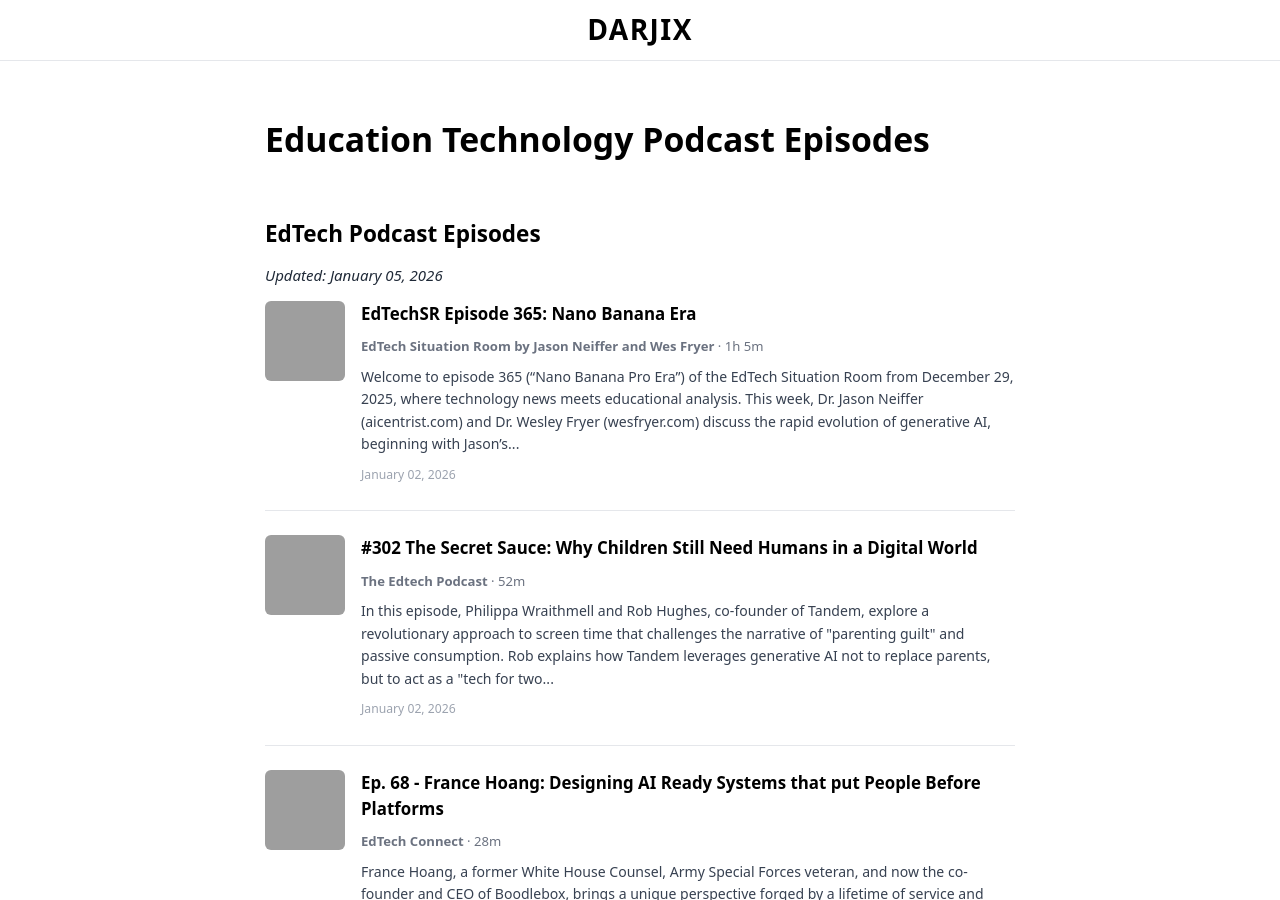
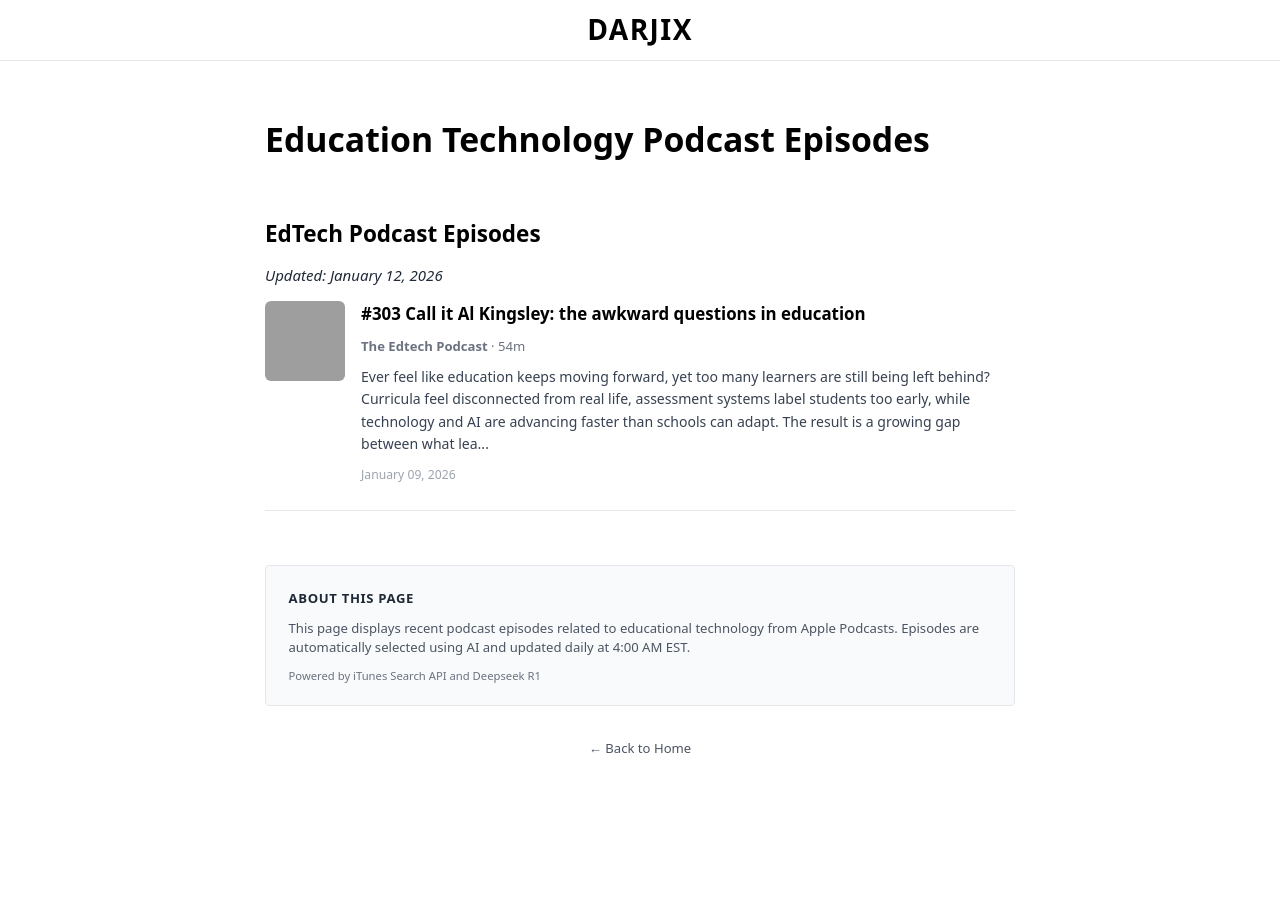
Before and after one commit to saldarji/darjix, a Jekyll site: the page built from podcasts.html, in a window 1280 px wide and 900 px high. Built offline with Jekyll 4.4.1, drawn with Linux system fonts in a browser that asks for light colours; some of the changed text lies outside the part shown; grey boxes are pictures that could not be loaded.

Commit message:
🤖 Auto-update: EdTech Podcasts - January 12, 2026

```diff
--- a/_includes/edtech-podcasts.md
+++ b/_includes/edtech-podcasts.md
@@ -1,12 +1,4 @@
 # EdTech Podcast Episodes
-*Updated: January 05, 2026*
+*Updated: January 12, 2026*
 
-<div style="display: flex; margin-bottom: 24px; padding-bottom: 24px; border-bottom: 1px solid #e5e7eb;"><div style="flex-shrink: 0; width: 80px; height: 80px; margin-right: 16px; border-radius: 6px; overflow: hidden;"><img src="https://is1-ssl.mzstatic.com/image/thumb/Podcasts221/v4/4a/20/57/4a205711-6bbb-b482-40d5-1a463e5918c6/mza_16143634063464051288.jpg/160x160bb.jpg" alt="EdTechSR Episode 365: Nano Banana Era" style="width: 100%; height: 100%; object-fit: cover; display: block;"></div><div style="flex: 1;"><h3 style="margin: 0 0 8px 0; font-size: 1.125rem; font-weight: 600;"><a href="https://podcasts.apple.com/us/podcast/edtechsr-episode-365-nano-banana-era/id1080241613?i=1000743524775&uo=4" style="color: #000; text-decoration: none;">EdTechSR Episode 365: Nano Banana Era</a></h3><p style="margin: 0 0 8px 0; font-size: 0.875rem; color: #6b7280;"><strong>EdTech Situation Room by Jason Neiffer and Wes Fryer</strong> · 1h 5m</p><p style="margin: 0 0 8px 0; font-size: 0.9375rem; color: #374151; line-height: 1.6;">Welcome to episode 365 (“Nano Banana Pro Era”) of the EdTech Situation Room from December 29, 2025, where technology news meets educational analysis. This week, Dr. Jason Neiffer (aicentrist.com) and Dr. Wesley Fryer (wesfryer.com) discuss the rapid evolution of generative AI, beginning with Jason’s...</p><p style="margin: 0; font-size: 0.8125rem; color: #9ca3af;">January 02, 2026</p></div></div>
-<div style="display: flex; margin-bottom: 24px; padding-bottom: 24px; border-bottom: 1px solid #e5e7eb;"><div style="flex-shrink: 0; width: 80px; height: 80px; margin-right: 16px; border-radius: 6px; overflow: hidden;"><img src="https://is1-ssl.mzstatic.com/image/thumb/Podcasts125/v4/2c/5b/0a/2c5b0a8f-62cf-87e5-4dac-79e206201d47/mza_14620130454775825252.png/160x160bb.jpg" alt="#302 The Secret Sauce: Why Children Still Need Humans in a Digital World" style="width: 100%; height: 100%; object-fit: cover; display: block;"></div><div style="flex: 1;"><h3 style="margin: 0 0 8px 0; font-size: 1.125rem; font-weight: 600;"><a href="https://podcasts.apple.com/us/podcast/302-the-secret-sauce-why-children-still-need-humans/id1107282759?i=1000743494200&uo=4" style="color: #000; text-decoration: none;">#302 The Secret Sauce: Why Children Still Need Humans in a Digital World</a></h3><p style="margin: 0 0 8px 0; font-size: 0.875rem; color: #6b7280;"><strong>The Edtech Podcast</strong> · 52m</p><p style="margin: 0 0 8px 0; font-size: 0.9375rem; color: #374151; line-height: 1.6;">In this episode, Philippa Wraithmell and Rob Hughes, co-founder of Tandem, explore a revolutionary approach to screen time that challenges the narrative of "parenting guilt" and passive consumption. Rob explains how Tandem leverages generative AI not to replace parents, but to act as a "tech for two...</p><p style="margin: 0; font-size: 0.8125rem; color: #9ca3af;">January 02, 2026</p></div></div>
-<div style="display: flex; margin-bottom: 24px; padding-bottom: 24px; border-bottom: 1px solid #e5e7eb;"><div style="flex-shrink: 0; width: 80px; height: 80px; margin-right: 16px; border-radius: 6px; overflow: hidden;"><img src="https://is1-ssl.mzstatic.com/image/thumb/Podcasts211/v4/20/6f/6f/206f6f20-ecef-db00-9727-65f6693c6664/mza_13234921213841360867.jpg/160x160bb.jpg" alt="Ep. 68 - France Hoang: Designing AI Ready Systems that put People Before Platforms" style="width: 100%; height: 100%; object-fit: cover; display: block;"></div><div style="flex: 1;"><h3 style="margin: 0 0 8px 0; font-size: 1.125rem; font-weight: 600;"><a href="https://podcasts.apple.com/us/podcast/ep-68-france-hoang-designing-ai-ready-systems-that/id1768118412?i=1000743493096&uo=4" style="color: #000; text-decoration: none;">Ep. 68 - France Hoang: Designing AI Ready Systems that put People Before Platforms</a></h3><p style="margin: 0 0 8px 0; font-size: 0.875rem; color: #6b7280;"><strong>EdTech Connect</strong> · 28m</p><p style="margin: 0 0 8px 0; font-size: 0.9375rem; color: #374151; line-height: 1.6;">France Hoang, a former White House Counsel, Army Special Forces veteran, and now the co-founder and CEO of Boodlebox, brings a unique perspective forged by a lifetime of service and leadership, now focused on one of education's most urgent questions: How do we get the human-AI relationship right?
-
-T...</p><p style="margin: 0; font-size: 0.8125rem; color: #9ca3af;">January 02, 2026</p></div></div>
-<div style="display: flex; margin-bottom: 24px; padding-bottom: 24px; border-bottom: 1px solid #e5e7eb;"><div style="flex-shrink: 0; width: 80px; height: 80px; margin-right: 16px; border-radius: 6px; overflow: hidden;"><img src="https://is1-ssl.mzstatic.com/image/thumb/Podcasts221/v4/a4/cf/59/a4cf5936-217d-e9ad-43e5-7705629a600e/mza_6782324462677754171.jpg/160x160bb.jpg" alt="AI Literacy Isn’t “One More Thing” ft. Lindy Hockenbary | My EdTech Life 350" style="width: 100%; height: 100%; object-fit: cover; display: block;"></div><div style="flex: 1;"><h3 style="margin: 0 0 8px 0; font-size: 1.125rem; font-weight: 600;"><a href="https://podcasts.apple.com/us/podcast/ai-literacy-isnt-one-more-thing-ft-lindy-hockenbary/id1508022885?i=1000743266631&uo=4" style="color: #000; text-decoration: none;">AI Literacy Isn’t “One More Thing” ft. Lindy Hockenbary | My EdTech Life 350</a></h3><p style="margin: 0 0 8px 0; font-size: 0.875rem; color: #6b7280;"><strong>My EdTech Life</strong> · 58m</p><p style="margin: 0 0 8px 0; font-size: 0.9375rem; color: #374151; line-height: 1.6;">In Episode 350 of My EdTech Life, Dr. Alfonso “Fonz” Mendoza sits down with Lindy Hockenbary (LindyHoc), a K–12 EdTech advisor, strategist, and professional learning leader known for helping teachers make technology work for real learning.
-
-This conversation goes straight to the issues educators ac...</p><p style="margin: 0; font-size: 0.8125rem; color: #9ca3af;">December 31, 2025</p></div></div>
-<div style="display: flex; margin-bottom: 24px; padding-bottom: 24px; border-bottom: 1px solid #e5e7eb;"><div style="flex-shrink: 0; width: 80px; height: 80px; margin-right: 16px; border-radius: 6px; overflow: hidden;"><img src="https://is1-ssl.mzstatic.com/image/thumb/Podcasts122/v4/0b/68/31/0b6831a2-b3c8-18c4-23ee-d321b5457c8d/mza_9133519820943397166.png/160x160bb.jpg" alt="How Stevens Tech Became One of the Strongest Transformation Stories in Higher Education" style="width: 100%; height: 100%; object-fit: cover; display: block;"></div><div style="flex: 1;"><h3 style="margin: 0 0 8px 0; font-size: 1.125rem; font-weight: 600;"><a href="https://podcasts.apple.com/us/podcast/how-stevens-tech-became-one-of-the/id1435207787?i=1000743215712&uo=4" style="color: #000; text-decoration: none;">How Stevens Tech Became One of the Strongest Transformation Stories in Higher Education</a></h3><p style="margin: 0 0 8px 0; font-size: 0.875rem; color: #6b7280;"><strong>Changing Higher Ed</strong> · 42m</p><p style="margin: 0 0 8px 0; font-size: 0.9375rem; color: #374151; line-height: 1.6;">Institutional transformation in higher education is often described in broad terms. At Stevens Institute of Technology, Dr. Nariman Farvardin describes transformation in operational terms: disciplined strategic planning, academic realignment, and year-after-year execution systems that produced what ...</p><p style="margin: 0; font-size: 0.8125rem; color: #9ca3af;">December 30, 2025</p></div></div>
+<div style="display: flex; margin-bottom: 24px; padding-bottom: 24px; border-bottom: 1px solid #e5e7eb;"><div style="flex-shrink: 0; width: 80px; height: 80px; margin-right: 16px; border-radius: 6px; overflow: hidden;"><img src="https://is1-ssl.mzstatic.com/image/thumb/Podcasts125/v4/2c/5b/0a/2c5b0a8f-62cf-87e5-4dac-79e206201d47/mza_14620130454775825252.png/160x160bb.jpg" alt="#303 Call it Al Kingsley: the awkward questions in education" style="width: 100%; height: 100%; object-fit: cover; display: block;"></div><div style="flex: 1;"><h3 style="margin: 0 0 8px 0; font-size: 1.125rem; font-weight: 600;"><a href="https://podcasts.apple.com/us/podcast/303-call-it-al-kingsley-the-awkward-questions-in-education/id1107282759?i=1000744421187&uo=4" style="color: #000; text-decoration: none;">#303 Call it Al Kingsley: the awkward questions in education</a></h3><p style="margin: 0 0 8px 0; font-size: 0.875rem; color: #6b7280;"><strong>The Edtech Podcast</strong> · 54m</p><p style="margin: 0 0 8px 0; font-size: 0.9375rem; color: #374151; line-height: 1.6;">Ever feel like education keeps moving forward, yet too many learners are still being left behind? Curricula feel disconnected from real life, assessment systems label students too early, while technology and AI are advancing faster than schools can adapt. The result is a growing gap between what lea...</p><p style="margin: 0; font-size: 0.8125rem; color: #9ca3af;">January 09, 2026</p></div></div>
```
